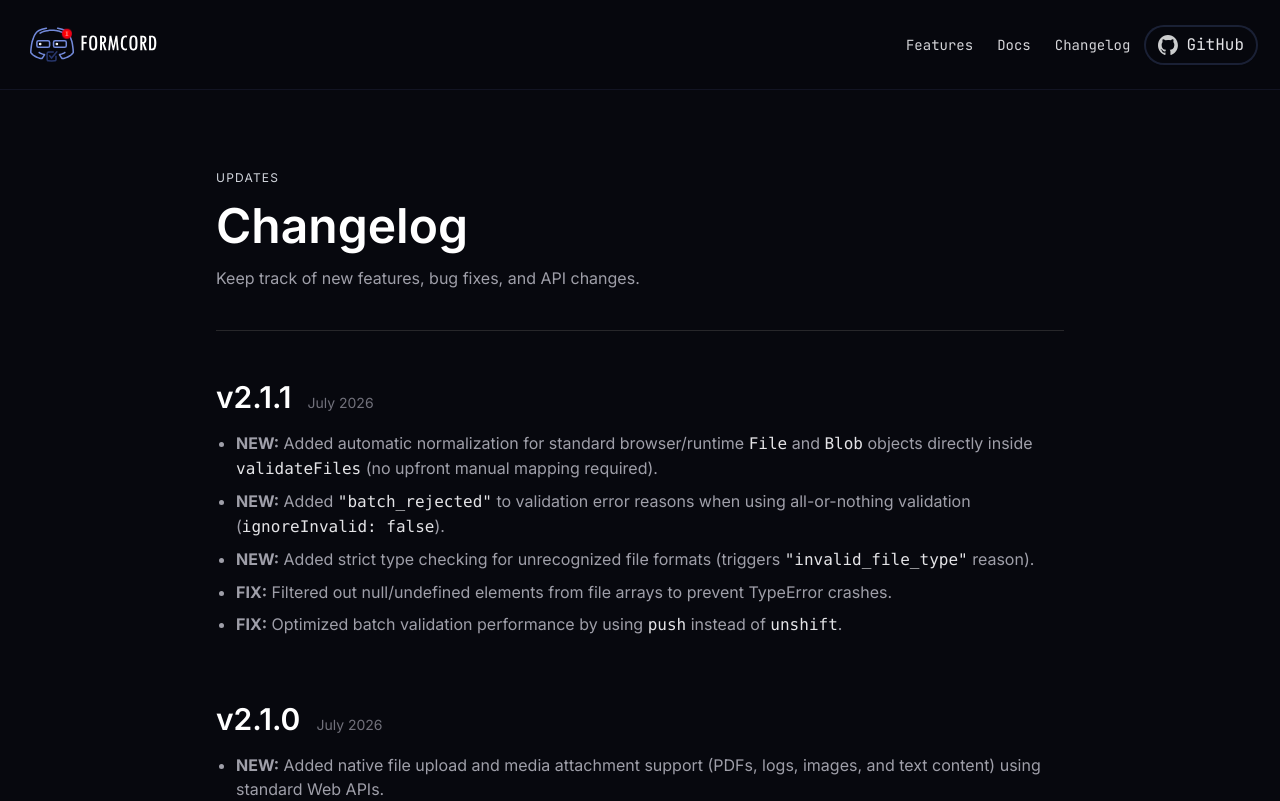
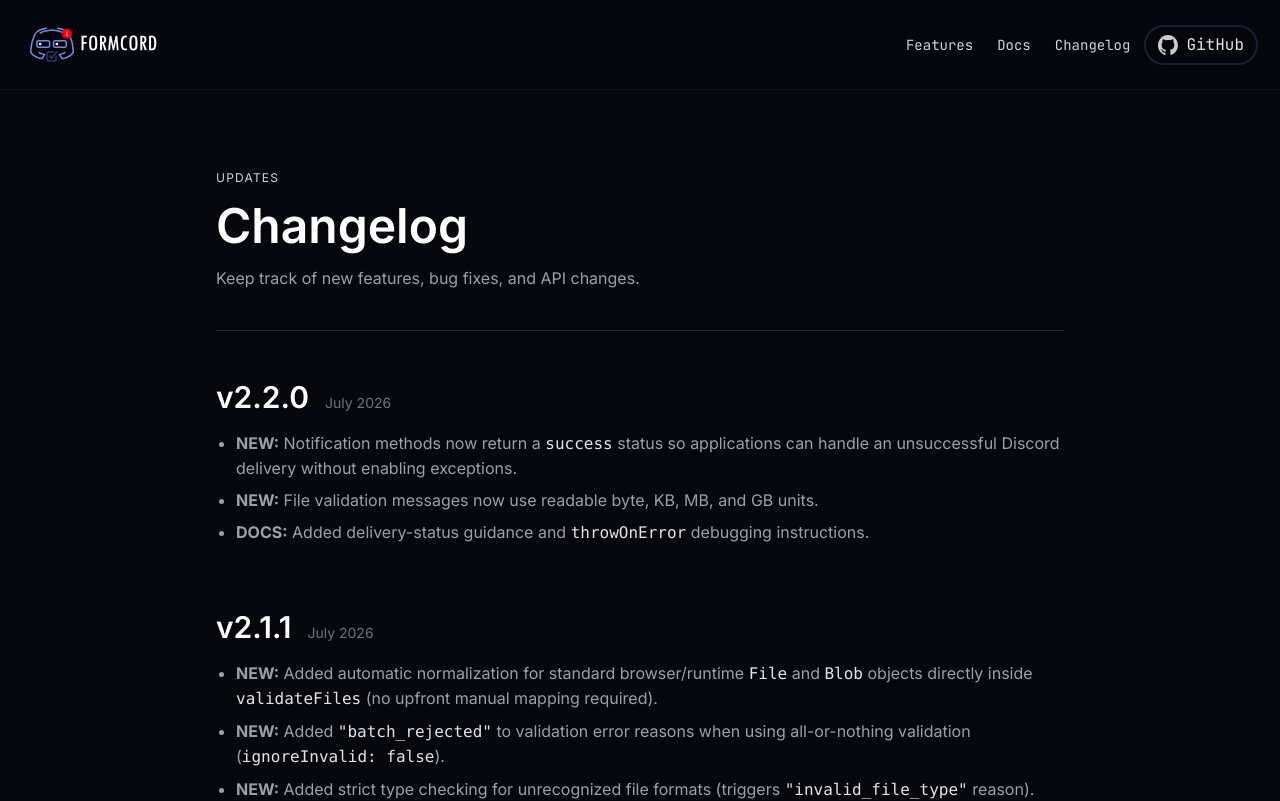
Before and after one commit to ioNihal/formcord-site, a Next.js app: page /changelog in a window 1280 px wide. Shown: the top 801 px of the page. Built offline with nearby package versions, Linux system fonts and the light colour scheme.

Commit message:
docs: add v2.2.0 release notes and live npm version

```diff
--- a/app/changelog/page.tsx
+++ b/app/changelog/page.tsx
@@ -36,14 +36,28 @@ export default function ChangelogPage() {
             <div className="mt-12 space-y-16">
                 <section>
                     <div className="mb-4 flex items-baseline gap-4">
+                        <h2 className="text-3xl font-semibold text-white">v2.2.0</h2>
+                        <span className="text-sm text-zinc-500">July 2026</span>
+                    </div>
+                    <div className="space-y-4">
+                        <ul className="list-disc space-y-2 pl-5 text-zinc-400">
+                            <li><strong>NEW:</strong> Notification methods now return a <code className="text-zinc-200">success</code> status so applications can handle an unsuccessful Discord delivery without enabling exceptions.</li>
+                            <li><strong>NEW:</strong> File validation messages now use readable byte, KB, MB, and GB units.</li>
+                            <li><strong>DOCS:</strong> Added delivery-status guidance and <code className="text-zinc-200">throwOnError</code> debugging instructions.</li>
+                        </ul>
+                    </div>
+                </section>
+
+                <section>
+                    <div className="mb-4 flex items-baseline gap-4">
                         <h2 className="text-3xl font-semibold text-white">v2.1.1</h2>
                         <span className="text-sm text-zinc-500">July 2026</span>
                     </div>
                     <div className="space-y-4">
                         <ul className="list-disc space-y-2 pl-5 text-zinc-400">
                             <li><strong>NEW:</strong> Added automatic normalization for standard browser/runtime <code className="text-zinc-200">File</code> and <code className="text-zinc-200">Blob</code> objects directly inside <code className="text-zinc-200">validateFiles</code> (no upfront manual mapping required).</li>
-                            <li><strong>NEW:</strong> Added <code className="text-zinc-200">"batch_rejected"</code> to validation error reasons when using all-or-nothing validation (<code className="text-zinc-200">ignoreInvalid: false</code>).</li>
-                            <li><strong>NEW:</strong> Added strict type checking for unrecognized file formats (triggers <code className="text-zinc-200">"invalid_file_type"</code> reason).</li>
+                            <li><strong>NEW:</strong> Added <code className="text-zinc-200">&quot;batch_rejected&quot;</code> to validation error reasons when using all-or-nothing validation (<code className="text-zinc-200">ignoreInvalid: false</code>).</li>
+                            <li><strong>NEW:</strong> Added strict type checking for unrecognized file formats (triggers <code className="text-zinc-200">&quot;invalid_file_type&quot;</code> reason).</li>
                             <li><strong>FIX:</strong> Filtered out null/undefined elements from file arrays to prevent TypeError crashes.</li>
                             <li><strong>FIX:</strong> Optimized batch validation performance by using <code className="text-zinc-200">push</code> instead of <code className="text-zinc-200">unshift</code>.</li>
                         </ul>
@@ -59,7 +73,7 @@ export default function ChangelogPage() {
                         <ul className="list-disc space-y-2 pl-5 text-zinc-400">
                             <li><strong>NEW:</strong> Added native file upload and media attachment support (PDFs, logs, images, and text content) using standard Web APIs.</li>
                             <li><strong>NEW:</strong> Added a standalone <code className="text-zinc-200">validateFiles</code> helper function to easily run file size/count checks or custom validation rules.</li>
-                            <li><strong>NEW:</strong> Supports human-readable size limits (e.g. <code className="text-zinc-200">"25mb"</code>, <code className="text-zinc-200">"2mb"</code>) in the validation helper.</li>
+                            <li><strong>NEW:</strong> Supports human-readable size limits (e.g. <code className="text-zinc-200">&quot;25mb&quot;</code>, <code className="text-zinc-200">&quot;2mb&quot;</code>) in the validation helper.</li>
                             <li><strong>FIX:</strong> Refined deprecation warnings to avoid false warnings on valid V2 text/attachment sends.</li>
                         </ul>
                     </div>
@@ -91,7 +105,7 @@ export default function ChangelogPage() {
                             <li><code className="text-zinc-200">theme</code> is now <code className="text-zinc-200">embed</code>.</li>
                             <li>All arbitrary parameters like <code className="text-zinc-200">subject</code>, <code className="text-zinc-200">email</code>, and <code className="text-zinc-200">message</code> must be placed inside the <code className="text-zinc-200">data</code> object.</li>
                             <li><strong>NEW:</strong> Introduced a unified <code className="text-zinc-200">formcord.send()</code> method for fully custom notifications.</li>
-                            <li><strong>NEW:</strong> The <code className="text-zinc-200">data</code> property automatically transforms arbitrary key-value pairs into beautifully formatted Discord embed fields (up to Discord's 25 field limit).</li>
+                            <li><strong>NEW:</strong> The <code className="text-zinc-200">data</code> property automatically transforms arbitrary key-value pairs into beautifully formatted Discord embed fields (up to Discord&apos;s 25 field limit).</li>
                         </ul>
                     </div>
                 </section>
--- a/app/docs/page.tsx
+++ b/app/docs/page.tsx
@@ -6,6 +6,7 @@ const sections = [
     { id: "get-started", label: "Get started" },
     { id: "discord-setup", label: "Discord setup" },
     { id: "helpers", label: "Helpers" },
+    { id: "delivery-status", label: "Delivery status" },
     { id: "media", label: "Media & Attachments" },
     { id: "theming", label: "Theming" },
     { id: "migration", label: "v1 to v2 Migration" },
@@ -253,6 +254,25 @@ await formcord.send({
                         ))}
                     </section>
 
+                    <section id="delivery-status" className="space-y-4">
+                        <h2 className="text-2xl font-semibold text-white">Delivery status and debugging</h2>
+                        <p className="text-sm text-zinc-300">
+                            Formcord is fire-and-forget by default. Every notification method resolves with a simple <code>success</code> status when Discord accepts or rejects the request.
+                        </p>
+                        <CodeBlock title="TS" code={`const result = await formcord.contact({
+  token,
+  channelId,
+  data: { subject, email, message }
+});
+
+if (!result.success) {
+  // Show a fallback, retry, or record the failed notification.
+}`} lang="ts" />
+                        <p className="text-sm text-zinc-300">
+                            Set <code>throwOnError: true</code> when you need Discord&apos;s original response for debugging.
+                        </p>
+                    </section>
+
                     <section id="media" className="space-y-4">
                         <h2 className="text-2xl font-semibold text-white">Media & Attachments</h2>
                         <p className="text-sm text-zinc-300">
--- a/components/Hero/HeroSection.tsx
+++ b/components/Hero/HeroSection.tsx
@@ -2,9 +2,12 @@ import ButtonwithCopy from "./ButtonwithCopy";
 import Stats from "./Stats";
 import CodeCard from "./CodeCard";
 import ButtonWithScroll from "./ButtonWithScroll";
+import { Suspense } from "react";
+import PackageVersion from "./PackageVersion";
 
 
 export default function HeroSection() {
+
     return (
         <section className="relative isolate mx-auto w-full max-w-7xl overflow-hidden px-6 py-18 xl:20 2xl:py-46">
 
@@ -20,10 +23,12 @@ export default function HeroSection() {
 
             <div className="grid items-center gap-14 lg:grid-cols-[1.15fr_0.85fr]">
                 <div className="space-y-7">
-                    <p className="inline-flex items-center gap-2 rounded-full bg-blurple/20 font-mono
+                    <Suspense fallback={<p className="inline-flex items-center gap-2 rounded-full bg-blurple/20 font-mono
                        animate-glow-pulse px-4 py-1.5 text-[10px] sm:text-xs text-zinc-300">
-                        v2.1.1 stable
-                    </p>
+                        checking...
+                    </p>}>
+                        <PackageVersion />
+                    </Suspense>
                     <h1 className="text-2xl lg:text-5xl 2xl:text-6xl font-bold leading-tight text-white md:text-6xl">
                         Ship notifications to Discord with one function.
                     </h1>
@@ -38,7 +43,7 @@ export default function HeroSection() {
                     <Stats />
                 </div>
                 <CodeCard />
-            </div>
-        </section>
+            </div >
+        </section >
     )
 }
--- /dev/null
+++ b/components/Hero/PackageVersion.tsx
@@ -0,0 +1,12 @@
+import { getLatestFormcordVersion } from "@/lib/formcord";
+
+
+export default async function PackageVersion() {
+    const version = await getLatestFormcordVersion();
+    return (
+        <p className="inline-flex items-center gap-2 rounded-full bg-blurple/20 font-mono
+                       animate-glow-pulse px-4 py-1.5 text-[10px] sm:text-xs text-zinc-300">
+            v{version} stable
+        </p>
+    )
+}
--- /dev/null
+++ b/lib/formcord.ts
@@ -0,0 +1,18 @@
+const NPM_LATEST_URL = "https://registry.npmjs.org/formcord/latest";
+const FALLBACK_VERSION = "2.2.0";
+
+/** Returns the latest published Formcord version, cached for one hour. */
+export async function getLatestFormcordVersion(): Promise<string> {
+    try {
+        const response = await fetch(NPM_LATEST_URL, {
+            next: { revalidate: 3600 },
+        });
+
+        if (!response.ok) return FALLBACK_VERSION;
+
+        const packageInfo = (await response.json()) as { version?: string };
+        return packageInfo.version ?? FALLBACK_VERSION;
+    } catch {
+        return FALLBACK_VERSION;
+    }
+}
```
